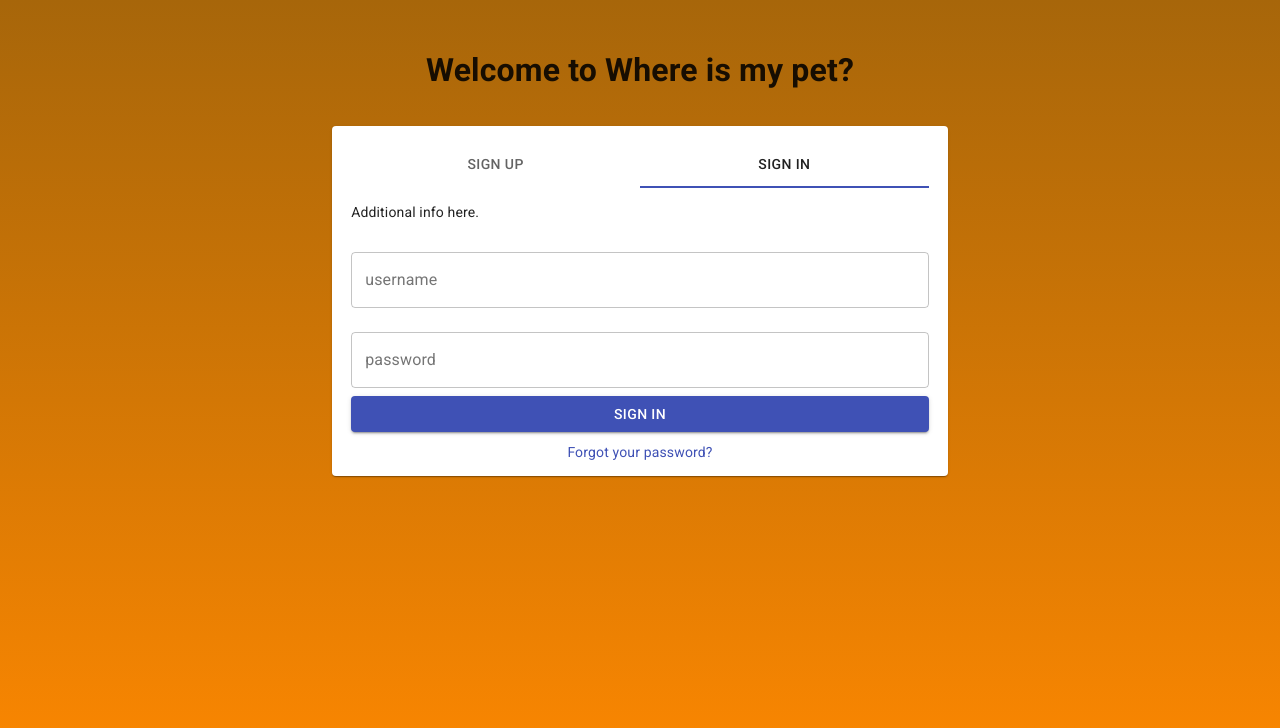
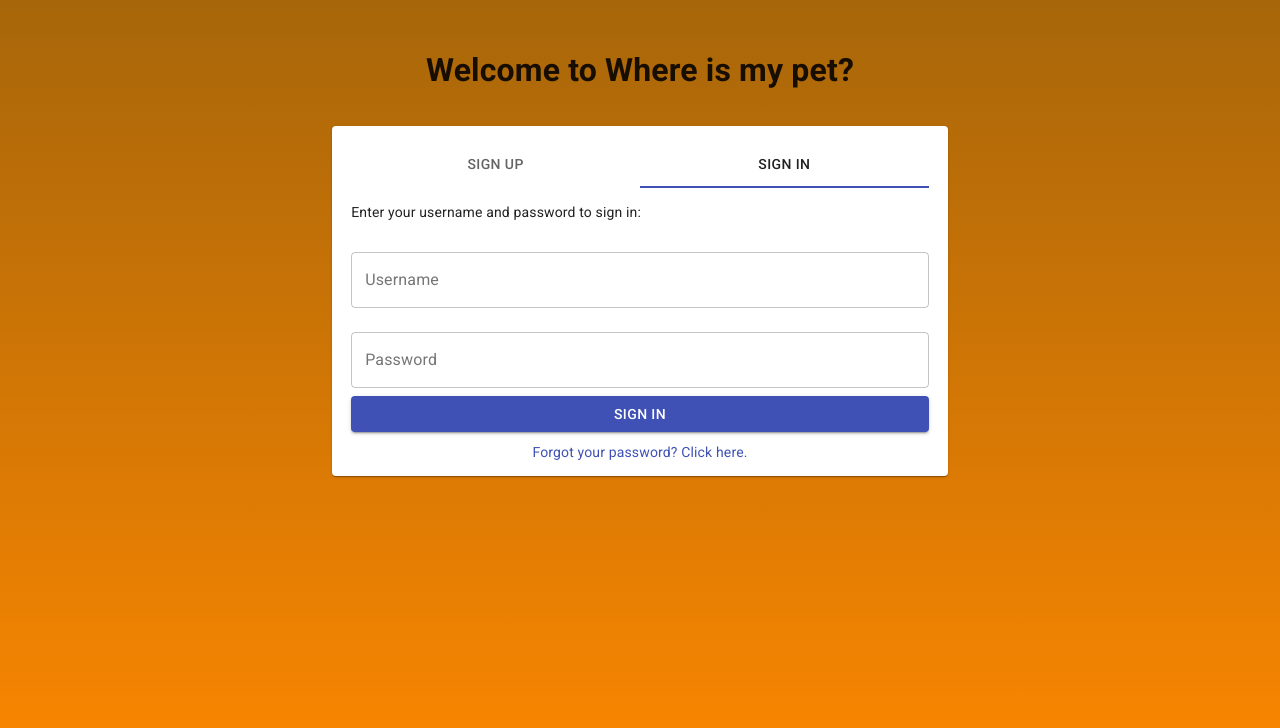
Before and after one commit to mbassas/where-is-my-pet-frontend, a React (Create React App) app: page /where-is-my-pet-frontend/sign-in in a window 1280 px wide. Shown: the top 728 px of the page. Built offline with nearby package versions, Linux system fonts and the light colour scheme.

Commit message:
fix: fix placeholders and texts to be consistent

```diff
--- a/src/Pages/RecoverPassword.tsx
+++ b/src/Pages/RecoverPassword.tsx
@@ -73,7 +73,7 @@ function RecoverPasswordWithoutToken () {
             <form onSubmit={onSubmit}>
                 <TextField
                     type="text"
-                    label="username"
+                    label="Username or Email"
                     onChange={(e) => setUsernameOrEmail(e.currentTarget.value)}
                     variant="outlined"
                     margin="normal"
--- a/src/Pages/SignIn.tsx
+++ b/src/Pages/SignIn.tsx
@@ -43,18 +43,18 @@ class SignIn extends Component<WithStyles<typeof styles>, IState> {
                     </>
                 )}
                 <p>
-                    Additional info here.
+                    Enter your username and password to sign in:
                 </p>
                 <form onSubmit={this._onSubmit}>
-                    <TextField margin="normal" type="text" name="username" label="username" variant="outlined" className={classes.input} onChange={(event) => this.setState({ username: event.currentTarget.value })} />
-                    <TextField margin="normal" type="password" name="password" label="password" variant="outlined" className={classes.input} onChange={(event) => this.setState({ password: event.currentTarget.value })} />
+                    <TextField margin="normal" type="text" name="username" label="Username" variant="outlined" className={classes.input} onChange={(event) => this.setState({ username: event.currentTarget.value })} />
+                    <TextField margin="normal" type="password" name="password" label="Password" variant="outlined" className={classes.input} onChange={(event) => this.setState({ password: event.currentTarget.value })} />
 
                     <Button type="submit" variant="contained" color="primary" disabled={this.state.isSubmitting} fullWidth>
                         SIGN IN
                     </Button>
 
                     <div className={classes.forgotPassword}>
-                        <MuiLink component={Link} to="/recover-password">Forgot your password?</MuiLink>
+                        <MuiLink component={Link} to="/recover-password">Forgot your password? Click here.</MuiLink>
                     </div>
                 </form>
             </SignUpPagesLayout>
--- a/src/Pages/SignUp.tsx
+++ b/src/Pages/SignUp.tsx
@@ -56,7 +56,7 @@ class SignUp extends Component<WithStyles<typeof styles>, IState> {
                     </>
                 )}
                 <p>
-                    Additional info here.
+                    Sign up to upload an animal!
                 </p>
                 <form onSubmit={this._onSubmit}>
                     <TextField margin={"normal"} type="text" name="name" onChange={this._onChange} label="Name" variant="outlined" className={classes.input} />
```
